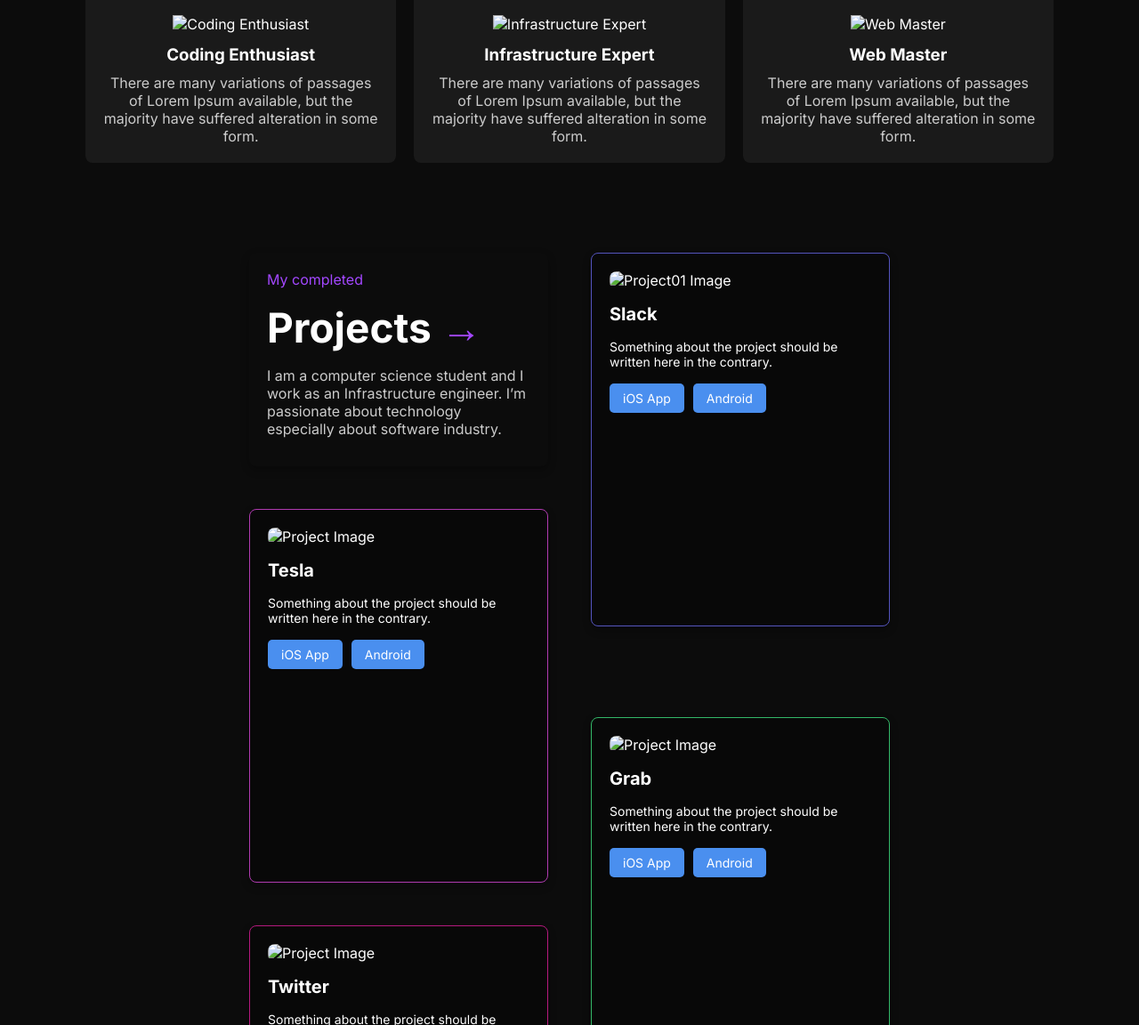
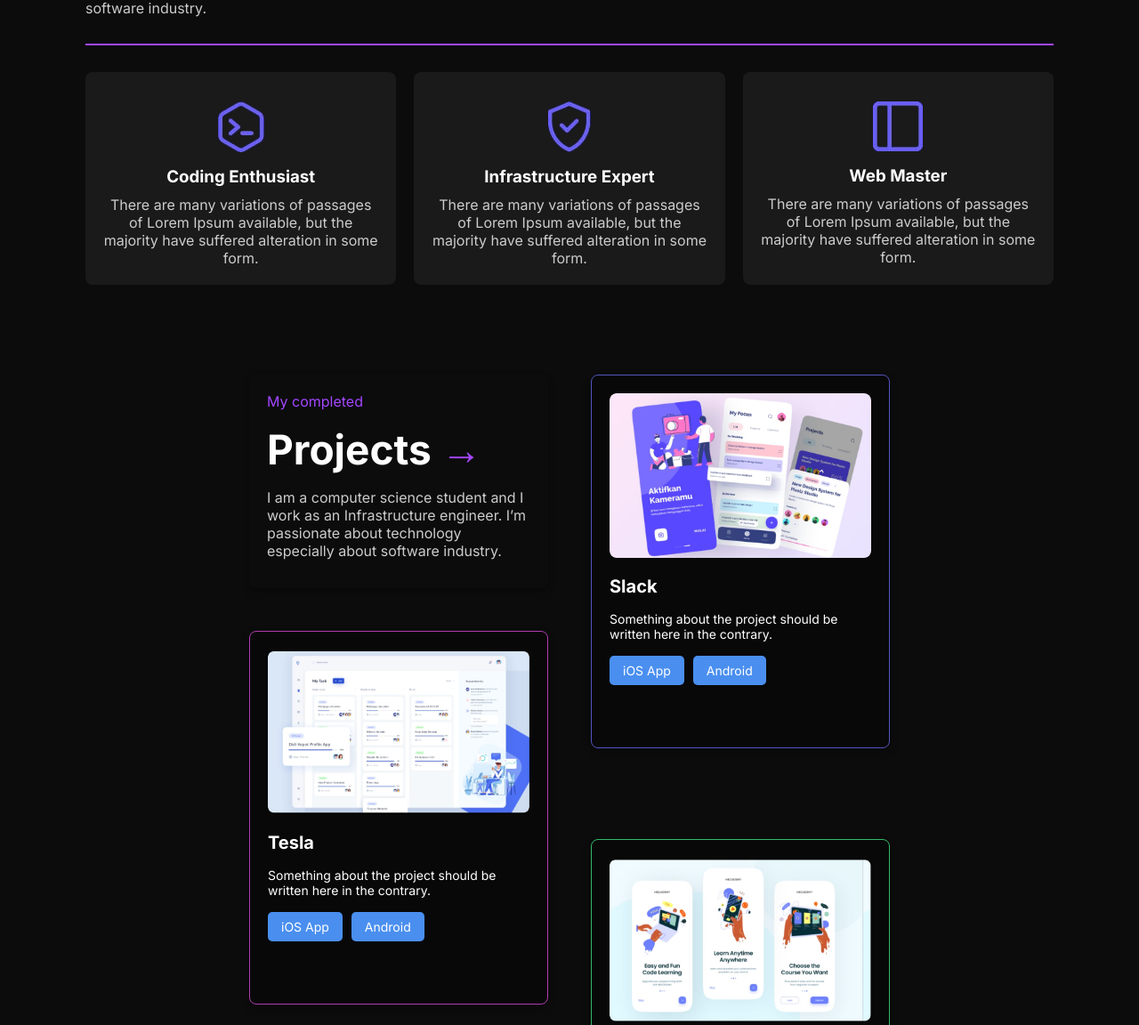
Before and after one commit to KETANKESARKAR/ideamagix-test-assingment-ideamagixtestassignment, a plain HTML site: page index.html in a window 1280 px wide. Shown: the part 836-1988 px from the top of the page at 89% size. Drawn offline with nearby package versions, Linux system fonts and the light colour scheme.

Commit message:
Update index.html
Signed-off-by: Ketan Kesarkar <121963043+KETANKESARKAR@users.noreply.github.com>

```diff
--- a/index.html
+++ b/index.html
@@ -18,7 +18,7 @@
     <header style="width: 88%;">
       <nav class="navbar">
         <div class="logo">
-          <img class="menu-logo" src="images/menu.jpeg"  alt="menu-bar" width="" />
+          <img class="menu-logo" src="menu.jpeg"  alt="menu-bar" width="" />
         </div>
 
         <ul id="menuList">
@@ -51,7 +51,7 @@
         </p>
       </div>
       <div class="hero-image">
-        <img src="images/hero-image.jpeg" alt="Profile Image" />
+        <img src="hero-image.jpeg" alt="Profile Image" />
       </div>
     </section>
     <!-- HOME PAGE END -->
@@ -90,7 +90,7 @@
         <div class="skill">
           <img
             class="skills-img"
-            src="images/coding-enthusiast.jpeg"
+            src="coding-enthusiast.jpeg"
             alt="Coding Enthusiast"
           />
           <h3>Coding Enthusiast</h3>
@@ -103,7 +103,7 @@
         <div class="skill">
           <img
             class="skills-img"
-            src="images/infrastructure-expert.jpeg"
+            src="infrastructure-expert.jpeg"
             alt="Infrastructure Expert"
           />
           <h3>Infrastructure Expert</h3>
@@ -116,7 +116,7 @@
         <div class="skill">
           <img
             class="skills-img"
-            src="images/web-master.jpeg"
+            src="web-master.jpeg"
             alt="Web Master"
           />
           <h3>Web Master</h3>
@@ -142,7 +142,7 @@
   </div>
 
   <div class="project-card-2 project-card">
-    <img src="images/slack-project.jpeg" alt="Project01 Image" />
+    <img src="slack-project.jpeg" alt="Project01 Image" />
     <div class="project-info">
       <h3 style="margin: 1rem 0">Slack</h3>
       <p style="margin: 1rem 0">
@@ -156,7 +156,7 @@
   </div>
 
   <div class="project-card-3 project-card">
-    <img src="images/twitter-project.jpeg" alt="Project Image" />
+    <img src="twitter-project.jpeg" alt="Project Image" />
     <div class="project-info">
       <h3 style="margin: 1rem 0">Tesla</h3>
       <p style="margin: 1rem 0">
@@ -170,7 +170,7 @@
   </div>
 
   <div class="project-card-4 project-card">
-    <img src="images/grab-project.jpeg" alt="Project Image" />
+    <img src="grab-project.jpeg" alt="Project Image" />
     <div class="project-info">
       <h3 style="margin: 1rem 0">Grab</h3>
       <p style="margin: 1rem 0">
@@ -184,7 +184,7 @@
   </div>
 
   <div class="project-card-5 project-card">
-    <img src="images/twitter-project.jpeg" alt="Project Image" />
+    <img src="twitter-project.jpeg" alt="Project Image" />
     <div class="project-info">
       <h3 style="margin: 1rem 0">Twitter</h3>
       <p style="margin: 1rem 0">
```
